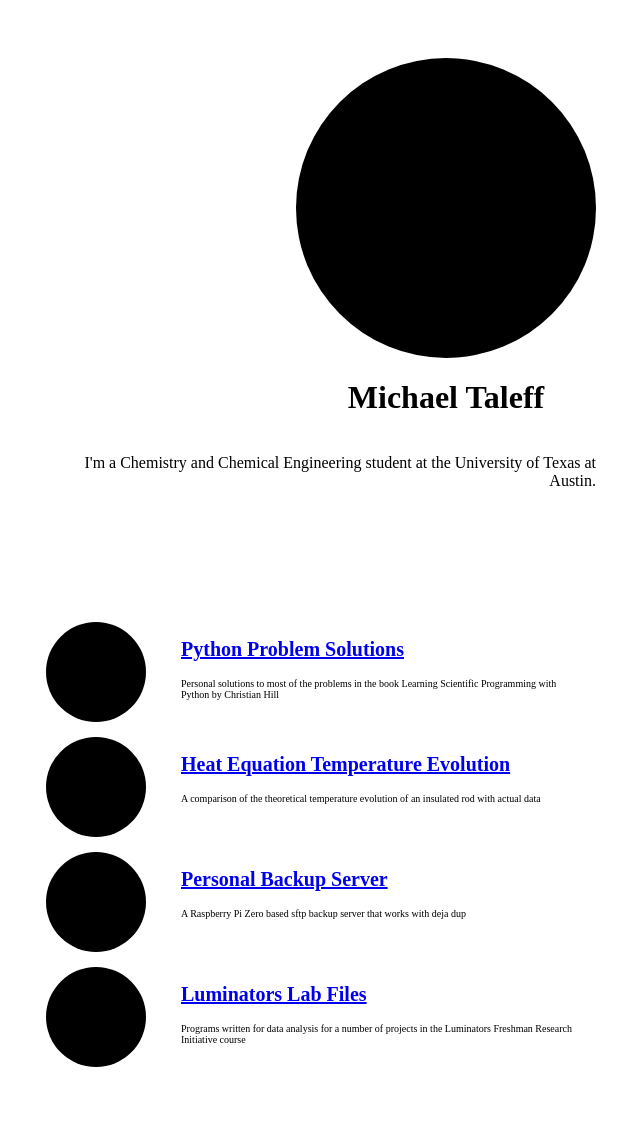
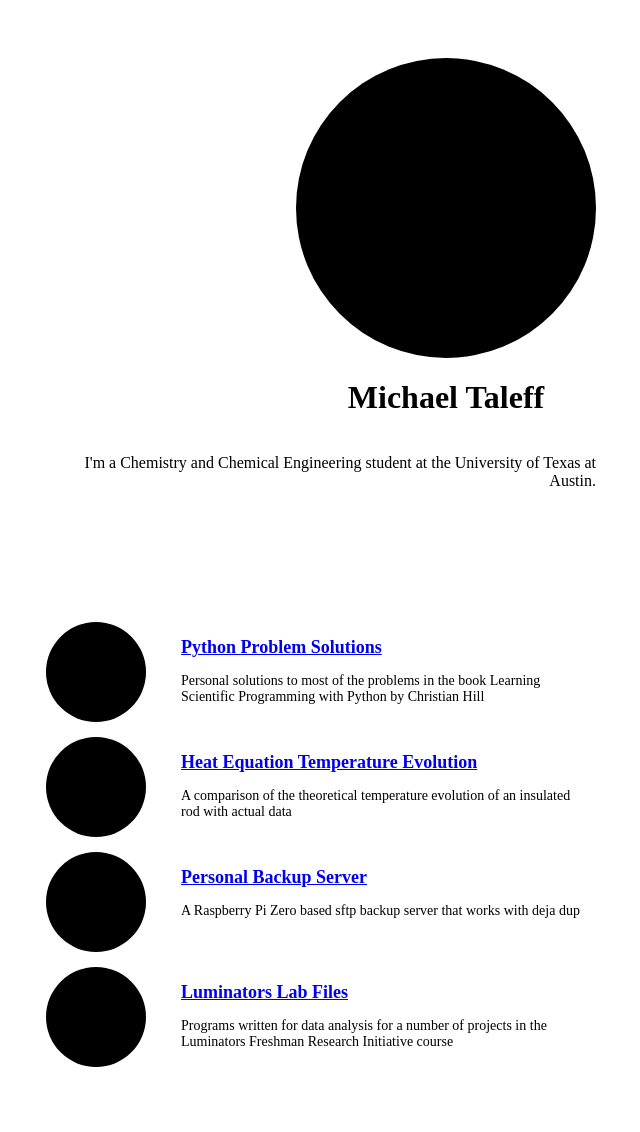
Before and after one commit to taleff/taleff.github.io, a Jekyll site: the page built from index.html, in a window 1280 px wide. Shown: the whole page, without its empty margins (295-935 px from the left). Built offline with Jekyll 4.4.1, drawn with Linux system fonts in a browser that asks for light colours.

Commit message:
Update main.css

```diff
--- a/css/main.css
+++ b/css/main.css
@@ -70,9 +70,9 @@ li {
 }
 
 .project-title {
-    font-size: 20px
+    font-size: 18px
 }
 
 .project-description {
-    font-size: 10px
+    font-size: 14px
 }
```
